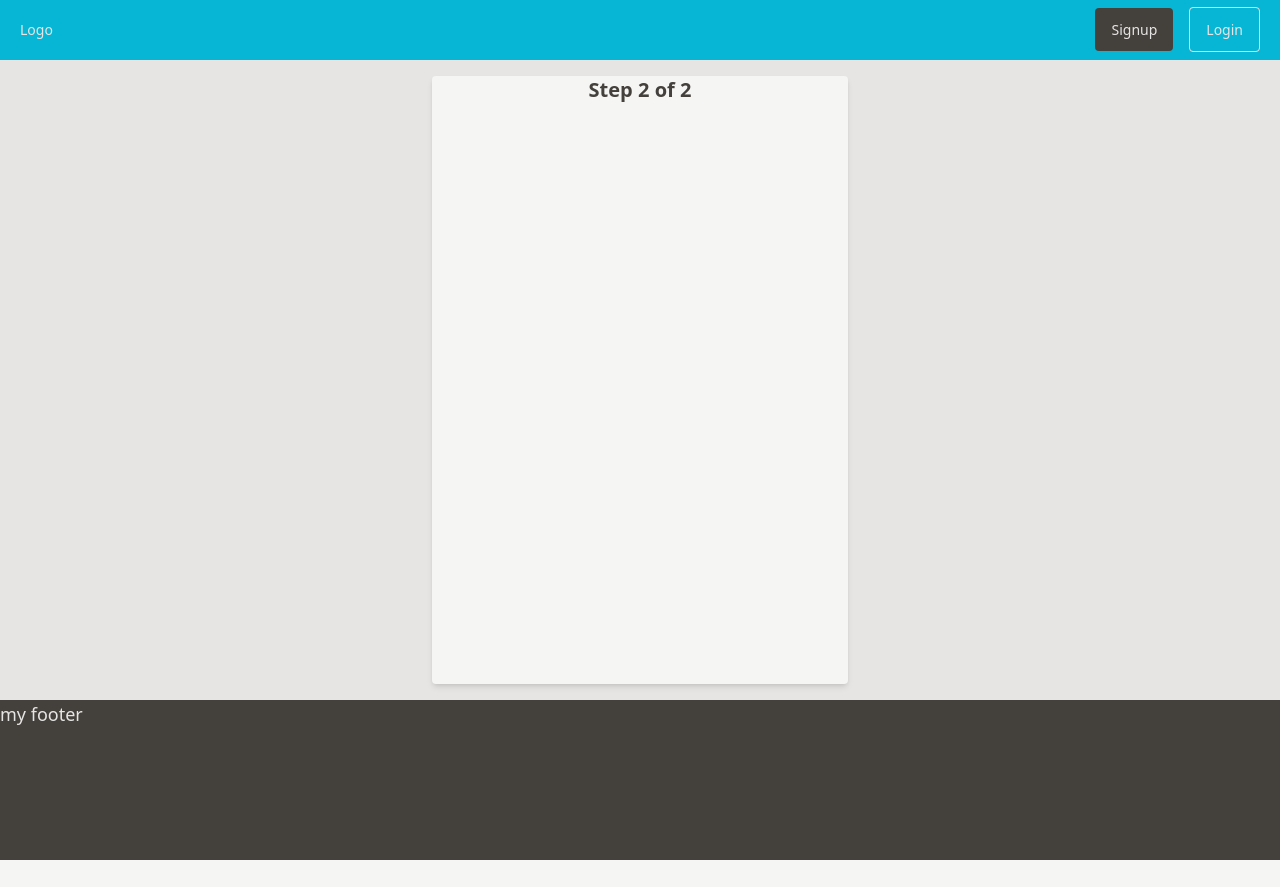
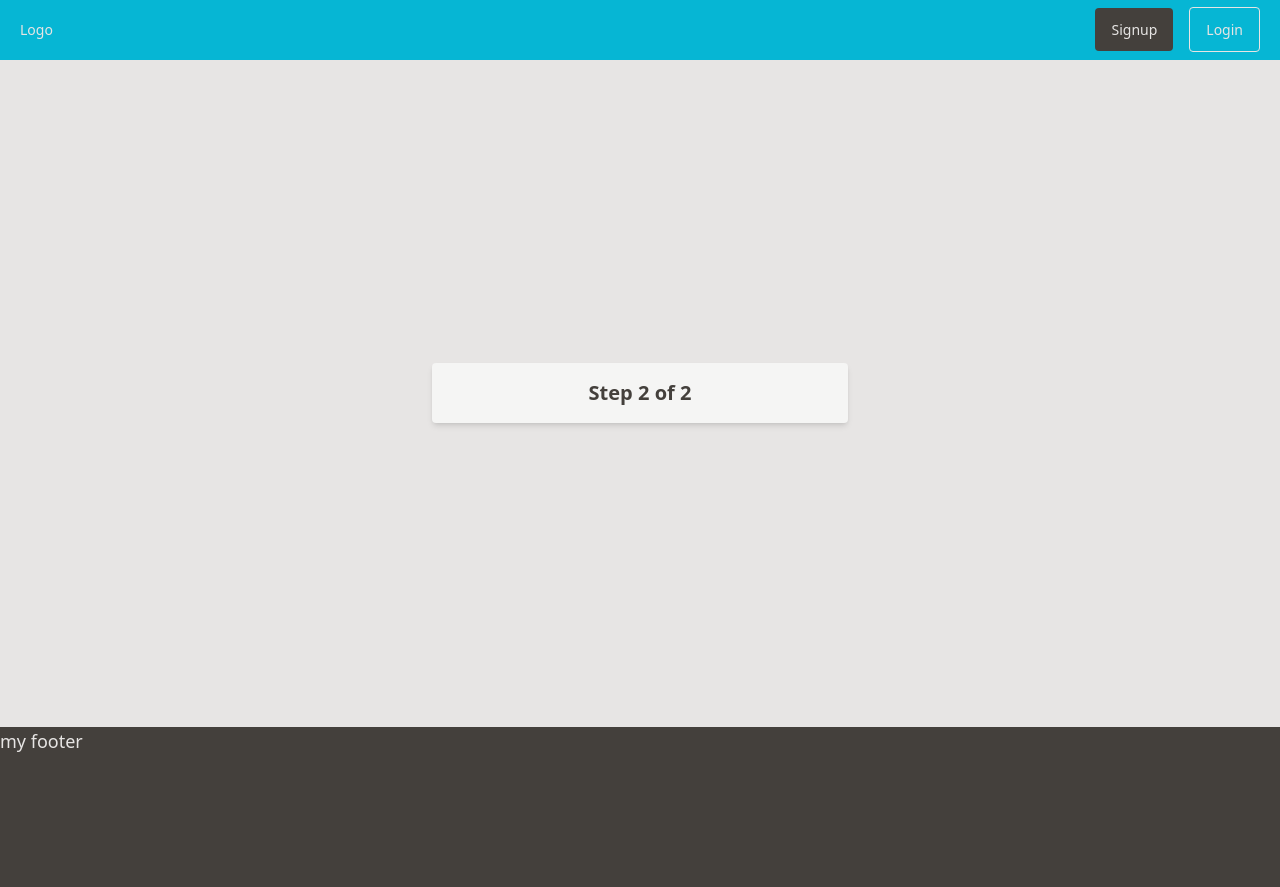
Before and after one commit to Adedayoke/online_banking, a React (Create React App) app in the folder Frontend-React/: page /signup in a window 1280 px wide. Before the commit the page ends 860 px from the top, so only its background shows below. Built offline with nearby package versions, Linux system fonts and the light colour scheme; the HTML template or start-up script is replaced by a standard one.

Commit message:
signup_one_modification

```diff
--- a/Frontend-React/src/pages/signup/Signup.jsx
+++ b/Frontend-React/src/pages/signup/Signup.jsx
@@ -4,9 +4,9 @@ import { Outlet, useLocation } from "react-router-dom";
 export default function Signup() {
   const { pathname } = useLocation();
   return (
-    <div className="flex items-center justify-center h-4/5 p-4 bg-stone-200">
-      <div className=" bg-stone-100 rounded shadow-md h-full w-4/5 md:w-1/2 lg:w-1/3" >
-        <p className="text-center text-xl font-bold">Step {pathname === "/signup/one" ? 1 : 2} of 2</p>
+    <div className="flex items-center justify-center h-5/6 p-4 bg-stone-200">
+      <div className=" bg-stone-100 rounded shadow-md h-fit w-4/5 md:w-1/2 lg:w-1/3" >
+        <p className="text-center text-xl font-bold p-4">Step {pathname === "/signup/one" ? 1 : 2} of 2</p>
         <Outlet />
       </div>
     </div>
```
